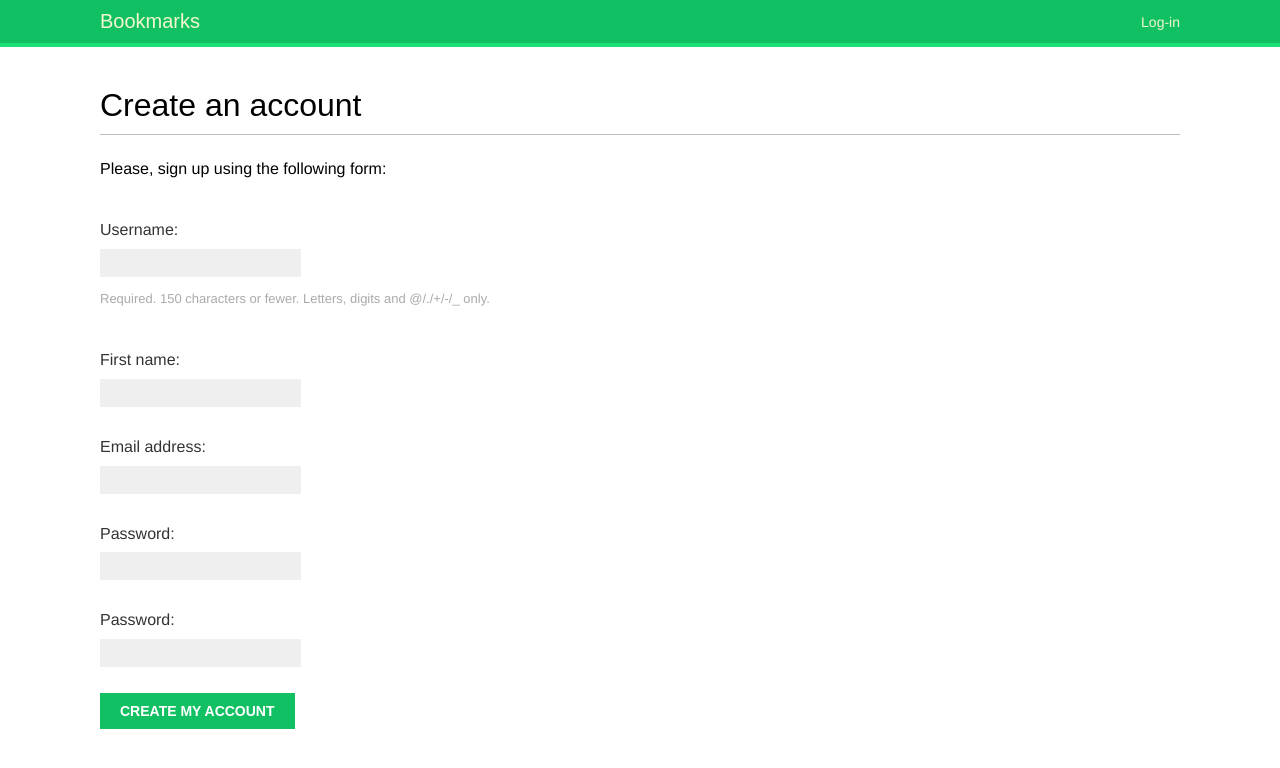
After one commit to IskandarNabiev/SocialNetwork, a Django app: page /account/register/ in a window 1280 px wide. The commit adds this page. Shown: the top 768 px of the page. Run offline with Django 3.2, Linux system fonts and the light colour scheme; some web fonts are replaced.

Commit message:
Registration from login page

```diff
--- a/bookmarks/account/forms.py
+++ b/bookmarks/account/forms.py
@@ -1,5 +1,21 @@
 from django import forms
+from django.contrib.auth.models import User
 
 class LoginForm(forms.Form):
     username = forms.CharField()
     password = forms.CharField(widget=forms.PasswordInput)
+
+
+class UserRegistrationFrom(forms.ModelForm):
+    password = forms.CharField(label='Password', widget=forms.PasswordInput)
+    password2 = forms.CharField(label='Password', widget=forms.PasswordInput)
+
+    class Meta:
+        model = User
+        fields = ('username', 'first_name', 'email')
+
+    def clean_password2(self):
+        cd = self.cleaned_data
+        if cd['password'] != cd['password2']:
+            raise forms.ValidationError('Passwords don\'t match.')
+        return cd['password2']
--- /dev/null
+++ b/bookmarks/account/templates/account/register.html
@@ -0,0 +1,17 @@
+{% extends "base.html" %}
+
+{% block title %}
+    Create an account
+{% endblock %}
+
+{% block content %}
+    <h1>Create an account</h1>
+    <p>Please, sign up using the following form:</p>
+
+    <form action="." method="post">
+        {{ user_form.as_p }}
+        {% csrf_token %}
+        <p><input type="submit" value="Create my account"></p>
+    </form>
+
+{% endblock %}
--- a/bookmarks/account/templates/registration/login.html
+++ b/bookmarks/account/templates/registration/login.html
@@ -9,7 +9,7 @@
     {% if form.errors %}
     <p>Your username and password didn't match.Please try again.</p>
     {% else %}
-    <p>Please, use the following form to log-in:</p>
+    <p>Please, use the following form to log-in. If you don't have an account <a href="{% url 'register' %}">register here</a></p>
     {% endif %}
     <div class="login-form">
     <form action="{% url 'login' %}" method="post">
--- a/bookmarks/account/urls.py
+++ b/bookmarks/account/urls.py
@@ -1,9 +1,11 @@
-from django.urls import path
+from django.urls import path, include
 from . import views
 from django.contrib.auth import views as auth_views
 
 urlpatterns = [
     #path('login/', views.user_login, name='login'),
+
+    # path('', include('django.contrib.auth.urls')),
     path('', views.dashboard, name='dashboard'),
     path('login/', auth_views.LoginView.as_view(), name='login'),
     path('logout/', auth_views.LogoutView.as_view(), name='logout'),
@@ -15,4 +17,6 @@ urlpatterns = [
     path('password_reset/done/', auth_views.PasswordResetDoneView.as_view(), name='password_reset_done'),
     path('reset/<uidb64>/<token>/', auth_views.PasswordResetConfirmView.as_view(), name='password_reset_confirm'),
     path('reset/done/', auth_views.PasswordResetCompleteView.as_view(), name='password_reset_complete'),
+
+    path('register/', views.register, name='register')
 ]
--- a/bookmarks/account/views.py
+++ b/bookmarks/account/views.py
@@ -1,7 +1,7 @@
 from django.shortcuts import render
 from django.http import HttpResponse
 from django.contrib.auth import authenticate, login
-from .forms import LoginForm
+from .forms import LoginForm, UserRegistrationFrom
 from django.contrib.auth.decorators import login_required
 
 def user_login(request):
@@ -26,3 +26,19 @@ def user_login(request):
 @login_required
 def dashboard(request):
     return render(request, 'account/dashboard.html', {"section": "dashboard"})
+
+
+def register(request):
+    if request.method == 'POST':
+        user_form = UserRegistrationFrom(request.POST)
+        if user_form.is_valid():
+            # Создаем нового пользователя, но пока не сохраняем в базу данных.
+            new_user = user_form.save(commit=False)
+            # Задаем пользователю зашифрованный пароль.
+            new_user.set_password(user_form.cleaned_data['password'])
+            # Сохраняем пользователя в базе данных.
+            new_user.save()
+            return render(request, 'account/register_done.html', {'new_user': new_user})
+    else:
+        user_form = UserRegistrationFrom()
+    return render(request, 'account/register.html', {'user_form': user_form})
```
Also changed, not shown: bookmarks/account/templates/account/register_done.html (added, +11 -0 lines).
